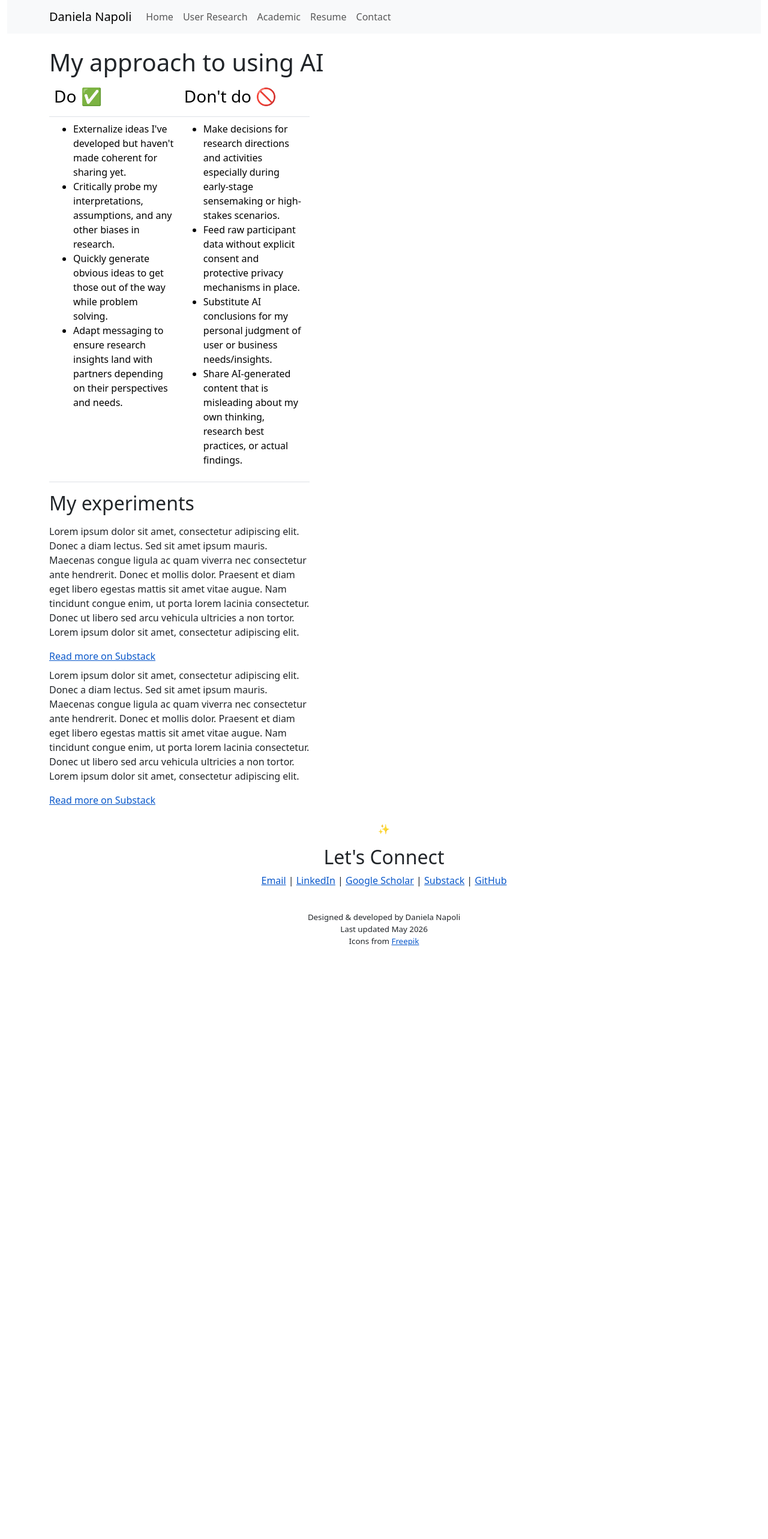
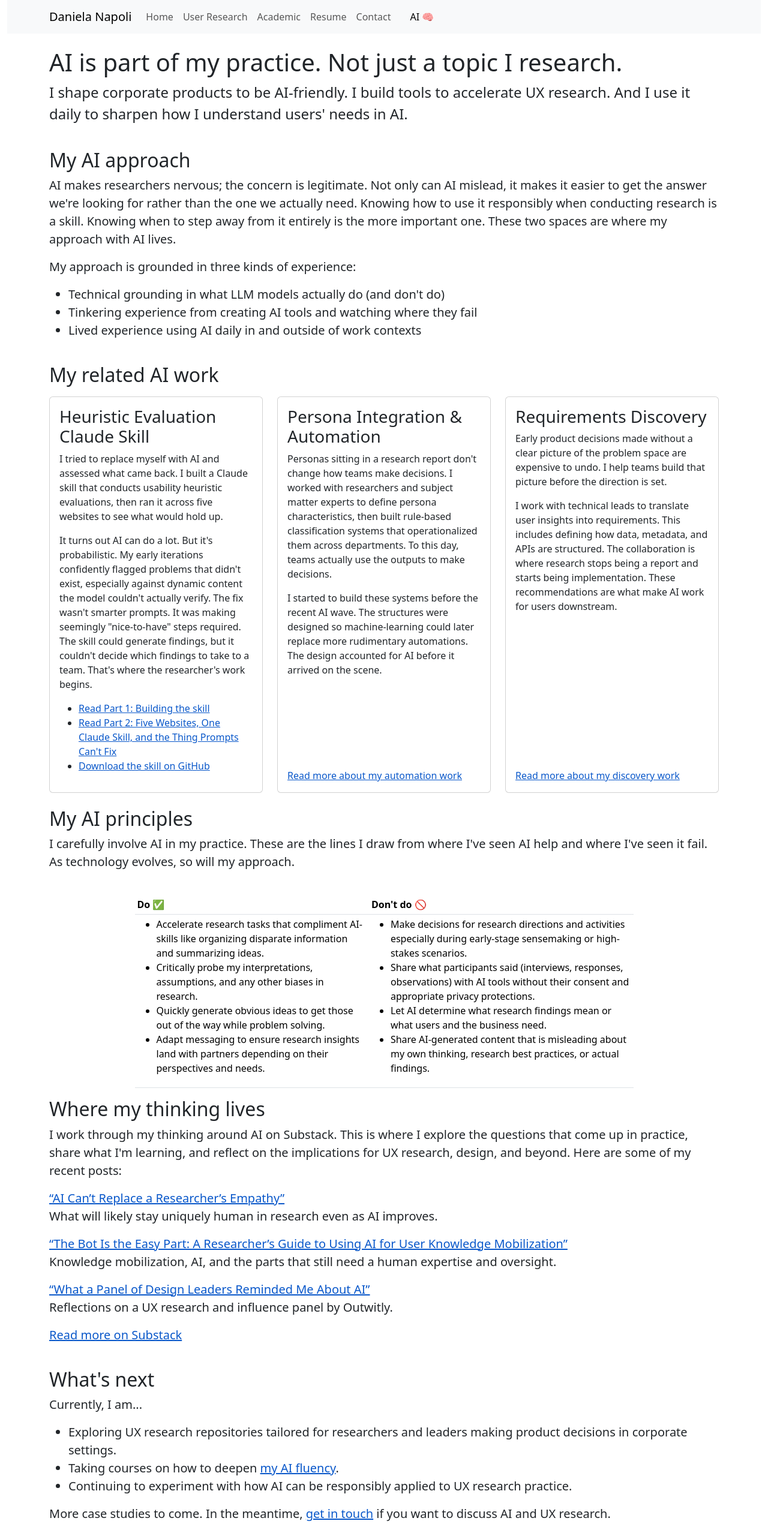
Before and after one commit to danielanapoli/danielanapoli.github.io, a Next.js app: page /ai in a window 1280 px wide. Shown: the top 2566 px of the page at 60% size. Before the commit the page ends 1616 px from the top, so only its background shows below. Built offline with nearby package versions, Linux system fonts and the light colour scheme.

Commit message:
Updates to AI page and the nav

```diff
--- a/src/app/ai/page.js
+++ b/src/app/ai/page.js
@@ -1,34 +1,154 @@
 export const metadata = {
-  title: 'How I use AI',
-  description: 'Learn about how Daniela Napoli uses AI in her user research work.',
+  title: 'How I Use AI',
+  description: 'How Daniela Napoli approaches AI responsibly in UX research: a do/don\'t framework, the thinking behind it, and what she\'s built and learned.',
+  alternates: { canonical: '/ai' },
+  openGraph: {
+    title: 'How I Use AI | Daniela Napoli',
+    description: 'How Daniela Napoli approaches AI responsibly in UX research: a do/don\'t framework, the thinking behind it, and what she\'s built and learned.',
+  },
 };
 
 import Container from 'react-bootstrap/Container';
 import Row from 'react-bootstrap/Row';
 import Col from 'react-bootstrap/Col';
+import Card from 'react-bootstrap/Card';
+import CardBody from 'react-bootstrap/CardBody';
+import CardTitle from 'react-bootstrap/CardTitle';
+import CardText from 'react-bootstrap/CardText';
 import Table from 'react-bootstrap/Table';
-import { CardLink } from 'react-bootstrap';
 
 function HowIUseAI() {
   return (
     <div className='HowIUseAI'>
       <section id='content'>
         <Container fluid='md'>
-            <h1>My approach to using AI</h1>
-            <Row className='prose-content'>
 
-                <Table responsive>
+          <Row className='mb-4'>
+            <Col className='fs-5'>
+              <h1>AI is part of my practice. Not just a topic I research.</h1>
+              <p className='fs-4'>
+                I shape corporate products to be AI-friendly. I build tools to accelerate UX research. And I use it daily to sharpen how I understand users' needs in AI.
+              </p>
+            </Col>
+          </Row>
+
+          <Row className='mb-4'>
+            <Col className='fs-5'>
+              <h2>My AI approach</h2>
+              <p>
+                AI makes researchers nervous; the concern is legitimate. Not only can AI mislead, it makes it easier to get the answer we're looking for rather than the one we actually need. Knowing how to use it responsibly when conducting research is a skill. Knowing when to step away from it entirely is the more important one. These two spaces are where my approach with AI lives.
+              </p>
+              <p>
+                My approach is grounded in three kinds of experience:
+              </p>
+                <ul>
+                    <li>Technical grounding in what LLM models actually do (and don't do)</li>
+                    <li>Tinkering experience from creating AI tools and watching where they fail</li>
+                    <li>Lived experience using AI daily in and outside of work contexts</li>
+                </ul>
+            </Col>
+          </Row>
+
+          <Row className='mb-2'>
+            <Col className='fs-5'>
+              <h2>My related AI work</h2>
+            </Col>
+          </Row>
+
+          <Row className='mb-4 g-4'>
+            <Col md={4} className='d-flex'>
+              <Card className='h-100'>
+                <CardBody className='d-flex flex-column'>
+                  <CardTitle as='h3'>Heuristic Evaluation Claude Skill</CardTitle>
+                  <CardText>
+                    I tried to replace myself with AI and assessed what came back. I built a Claude skill that conducts usability heuristic evaluations, then ran it across five websites to see what would hold up.
+                    </CardText>
+                    <CardText>
+                      It turns out AI can do a lot. But it's probabilistic. My early iterations confidently flagged problems that didn't exist, especially against dynamic content the model couldn't actually verify. The fix wasn't smarter prompts. It was making seemingly "nice-to-have" steps required. The skill could generate findings, but it couldn't decide which findings to take to a team. That's where the researcher's work begins.
+                    </CardText>
+                  <ul className='mt-auto'>
+                    <li>
+                      <a href='https://hellodaniela.substack.com/p/ai-heuristic-evaluation-building' target='_blank' rel='noopener noreferrer' title="Part 1: Building the skill. Daniela's Substack. Opens in a new tab.">
+                        Read Part 1: Building the skill
+                      </a>
+                    </li>
+                    <li>
+                      <a href='https://hellodaniela.substack.com/p/uxr-claude-skill-evaluation' target='_blank' rel='noopener noreferrer' title="Part 2: Five Websites, One Claude Skill, and the Thing Prompts Can't Fix. Daniela's Substack. Opens in a new tab.">
+                        Read Part 2: Five Websites, One Claude Skill, and the Thing Prompts Can't Fix
+                      </a>
+                    </li>
+                    <li>
+                      <a href='https://github.com/danielanapoli' target='_blank' rel='noopener noreferrer' title="Daniela's GitHub repository. Opens in a new tab.">
+                        Download the skill on GitHub
+                      </a>
+                    </li>
+                  </ul>
+                </CardBody>
+              </Card>
+            </Col>
+
+            <Col md={4} className='d-flex'>
+              <Card className='h-100'>
+                <CardBody className='d-flex flex-column'>
+                  <CardTitle as='h3'>Persona Integration &amp; Automation</CardTitle>
+                  <CardText>
+                    Personas sitting in a research report don't change how teams make decisions. I worked with researchers and subject matter experts to define persona characteristics, then built rule-based classification systems that operationalized them across departments. To this day, teams actually use the outputs to make decisions.
+                  </CardText>
+                  <CardText>
+                    I started to build these systems before the recent AI wave. The structures were designed so machine-learning could later replace more rudimentary automations. The design accounted for AI before it arrived on the scene.
+                  </CardText>
+                  <div className='mt-auto'>
+                    <a href='/user-research/automation' rel='noopener noreferrer' title="Daniela's persona integration and research automation work.">
+                      Read more about my automation work
+                    </a>
+                  </div>
+                </CardBody>
+              </Card>
+            </Col>
+
+            <Col md={4} className='d-flex'>
+              <Card className='h-100'>
+                <CardBody className='d-flex flex-column'>
+                  <CardTitle as='h3'>Requirements Discovery</CardTitle>
+                  <CardText>
+                    Early product decisions made without a clear picture of the problem space are expensive to undo. I help teams build that picture before the direction is set.
+                  </CardText>
+                  <CardText>
+                    I work with technical leads to translate user insights into requirements. This includes defining how data, metadata, and APIs are structured. The collaboration is where research stops being a report and starts being implementation. These recommendations are what make AI work for users downstream.
+                  </CardText>
+                  <div className='mt-auto'>
+                    <a href='/user-research/discovery/case-study' rel='noopener noreferrer' title="Daniela's requirements discovery work.">
+                      Read more about my discovery work
+                    </a>
+                  </div>
+                </CardBody>
+              </Card>
+            </Col>
+          </Row>
+
+          <Row className='mb-4'>
+            <Col className='fs-5'>
+              <h2>My AI principles</h2>
+              <p>
+                I carefully involve AI in my practice. These are the lines I draw from where I've seen AI help and where I've seen it fail. As technology evolves, so will my approach.
+              </p>
+              </Col>
+            </Row>
+
+            <Row className='justify-content-center'>
+                <Col className='prose-content' style={{ maxWidth: '75%' }}>
+                    <Table size="sm">
                     <thead>
                     <tr>
-                            <th style={{ width: '50%'}}><h3>Do ✅</h3></th>
-                            <th style={{ width: '50%'}}><h3>Don't do 🚫</h3></th>
+                        <th>Do ✅</th>
+                        <th>Don't do 🚫</th>
                     </tr>
                     </thead>
                     <tbody>
                     <tr>
                         <td>
                         <ul>
-                                    <li>Externalize ideas I've developed but haven't made coherent for sharing yet.</li>
+                            <li>Accelerate research tasks that compliment AI-skills like organizing disparate information and summarizing ideas.</li>
                             <li>Critically probe my interpretations, assumptions, and any other biases in research.</li>
                             <li>Quickly generate obvious ideas to get those out of the way while problem solving.</li>
                             <li>Adapt messaging to ensure research insights land with partners depending on their perspectives and needs.</li>
@@ -37,27 +157,65 @@ function HowIUseAI() {
                         <td>
                         <ul>
                             <li>Make decisions for research directions and activities especially during early-stage sensemaking or high-stakes scenarios.</li>
-                                    <li>Feed raw participant data without explicit consent and protective privacy mechanisms in place.</li>
-                                    <li>Substitute AI conclusions for my personal judgment of user or business needs/insights.</li>
+                            <li>Share what participants said (interviews, responses, observations) with AI tools without their consent and appropriate privacy protections.</li>
+                            <li>Let AI determine what research findings mean or what users and the business need.</li>
                             <li>Share AI-generated content that is misleading about my own thinking, research best practices, or actual findings.</li>
                         </ul>
                         </td>
                     </tr>
                     </tbody>
                 </Table>
+                </Col>
+            </Row>
 
-              <h2>My experiments</h2>
-                <h3></h3>
-                    <p className='prose-content'>
-                        Lorem ipsum dolor sit amet, consectetur adipiscing elit. Donec a diam lectus. Sed sit amet ipsum mauris. Maecenas congue ligula ac quam viverra nec consectetur ante hendrerit. Donec et mollis dolor. Praesent et diam eget libero egestas mattis sit amet vitae augue. Nam tincidunt congue enim, ut porta lorem lacinia consectetur. Donec ut libero sed arcu vehicula ultricies a non tortor. Lorem ipsum dolor sit amet, consectetur adipiscing elit.
+          <Row className='mb-4'>
+            <Col className='fs-5'>
+              <h2>Where my thinking lives</h2>
+              <p>
+                I work through my thinking around AI on Substack. This is where I explore the questions that come up in practice, share what I'm learning, and reflect on the implications for UX research, design, and beyond. Here are some of my recent posts:
               </p>
-                    <CardLink href="" target='_blank' rel='noopener noreferrer' title='Link to the paper "Large language models encode clinical knowledge" published in Nature Communications. Opens in a new tab.'>Read more on Substack</CardLink>
-                <h3></h3>
-                    <p className='prose-content'>
-                        Lorem ipsum dolor sit amet, consectetur adipiscing elit. Donec a diam lectus. Sed sit amet ipsum mauris. Maecenas congue ligula ac quam viverra nec consectetur ante hendrerit. Donec et mollis dolor. Praesent et diam eget libero egestas mattis sit amet vitae augue. Nam tincidunt congue enim, ut porta lorem lacinia consectetur. Donec ut libero sed arcu vehicula ultricies a non tortor. Lorem ipsum dolor sit amet, consectetur adipiscing elit.
+              <p>
+                <a href='https://hellodaniela.substack.com/p/ai-cant-replace-a-researchers-empathy' target='_blank' rel='noopener noreferrer' title="AI Can't Replace a Researcher's Empathy. Daniela's Substack. Opens in a new tab.">
+                  &ldquo;AI Can&rsquo;t Replace a Researcher&rsquo;s Empathy&rdquo;
+                </a>
+                <br />
+                What will likely stay uniquely human in research even as AI improves.
               </p>
-                    <CardLink href="" target='_blank' rel='noopener noreferrer' title='Link to the paper "Large language models encode clinical knowledge" published in Nature Communications. Opens in a new tab.'>Read more on Substack</CardLink>
+              <p>
+                <a href='https://hellodaniela.substack.com/p/the-bot-is-the-easy-part-a-researchers' target='_blank' rel='noopener noreferrer' title="The Bot Is the Easy Part: A Researcher's Guide to Using AI for User Knowledge Mobilization. Daniela's Substack. Opens in a new tab.">
+                  &ldquo;The Bot Is the Easy Part: A Researcher&rsquo;s Guide to Using AI for User Knowledge Mobilization&rdquo;
+                </a>
+                <br />
+                Knowledge mobilization, AI, and the parts that still need a human expertise and oversight.
+              </p>
+              <p>
+                <a href='https://hellodaniela.substack.com/p/what-a-panel-of-design-leaders-reminded' target='_blank' rel='noopener noreferrer' title="What a Panel of Design Leaders Reminded Me About AI. Daniela's Substack. Opens in a new tab.">
+                  &ldquo;What a Panel of Design Leaders Reminded Me About AI&rdquo;
+                </a>
+                <br />
+                Reflections on a UX research and influence panel by Outwitly.
+              </p>
+              <p>
+                <a href='https://hellodaniela.substack.com' target='_blank' rel='noopener noreferrer' title="Daniela's Substack. Opens in a new tab.">Read more on Substack</a>
+               </p>
+            </Col>
+          </Row>
 
+          <Row className='mb-4'>
+            <Col className='fs-5'>
+              <h2>What's next</h2>
+              <p>
+                Currently, I am...
+              </p>
+              <ul>
+                <li>Exploring UX research repositories tailored for researchers and leaders making product decisions in corporate settings.</li>
+                <li>Taking courses on how to deepen <a href="https://anthropic.skilljar.com/ai-fluency-framework-foundations" target="_blank" rel="noopener noreferrer" title="Anthropic. Opens in a new tab.">my AI fluency</a>.</li>
+                <li>Continuing to experiment with how AI can be responsibly applied to UX research practice.</li>
+              </ul>
+              <p>
+                More case studies to come. In the meantime, <a href="mailto:hello@danielanapoli.com">get in touch</a> if you want to discuss AI and UX research.
+              </p>
+            </Col>
           </Row>
         </Container>
       </section>
--- a/src/app/app.css
+++ b/src/app/app.css
@@ -127,3 +127,7 @@ html a {
 .Resume .prose-content-narrow {
   max-width: 100ch;
 }
+
+.nav-link-dotted {
+  margin-left: 1rem;
+}
--- a/src/components/Footer/Footer.js
+++ b/src/components/Footer/Footer.js
@@ -21,7 +21,7 @@ function footer(){
             <br/>
             <p className="smaller-text">
                 Designed & developed by Daniela Napoli <br/>
-                Last updated May 2026<br/>
+                Last updated June 2026<br/>
                 Icons from <a href="https://www.flaticon.com/authors/freepik" target='_blank' rel='noopener noreferrer' title="A website dedicated to royalty-free icons. Opens in new tab.">Freepik</a><br/>
                 <br/>
             </p>
--- a/src/components/NavBar/NavBar.js
+++ b/src/components/NavBar/NavBar.js
@@ -15,6 +15,7 @@ const navLinks = [
   { href: '/academic',      label: 'Academic'                   },
   { href: '/resume',        label: 'Resume'                     },
   { href: '/contact',       label: 'Contact'                    },
+  { href: '/ai',            label: 'AI',            dotted: true },
 ];
 
 function NavBar() {
@@ -28,13 +29,14 @@ function NavBar() {
           <NavbarToggle aria-controls='basic-navbar-nav' />
           <NavbarCollapse id='basic-navbar-nav'>
             <Nav>
-              {navLinks.map(({ href, label, exact }) => (
+              {navLinks.map(({ href, label, exact, dotted }) => (
                 <NavLink
                   key={href}
                   href={href}
                   active={exact ? pathname === href : pathname.startsWith(href)}
+                  className={dotted ? 'nav-link-dotted' : undefined}
                 >
-                  {label}
+                  {label}{dotted && <span aria-hidden='true'> 🧠</span>}
                 </NavLink>
               ))}
             </Nav>
```
Lines whose indentation alone changed are shown as unchanged.
